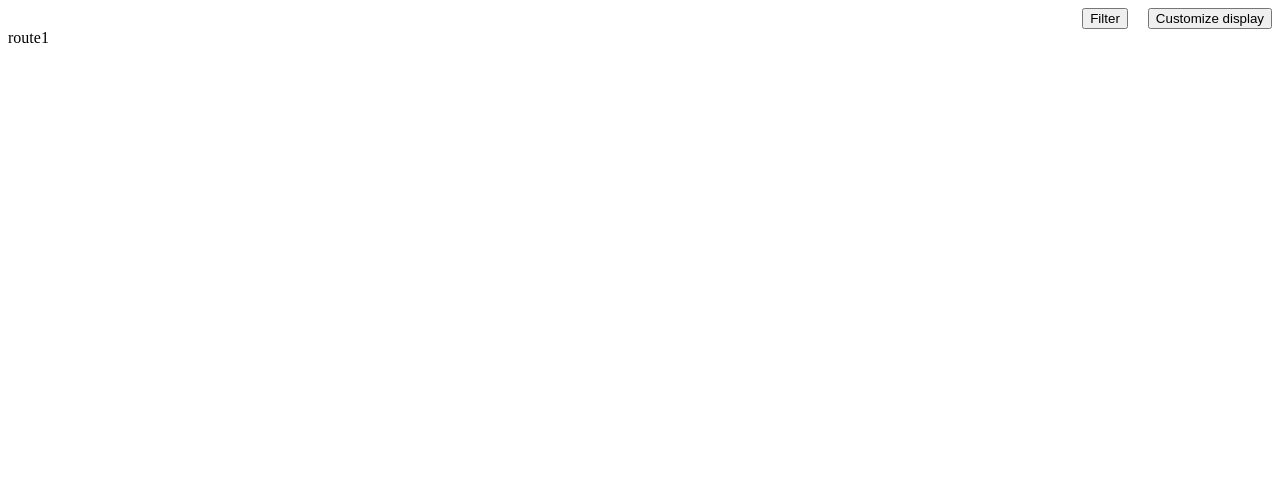
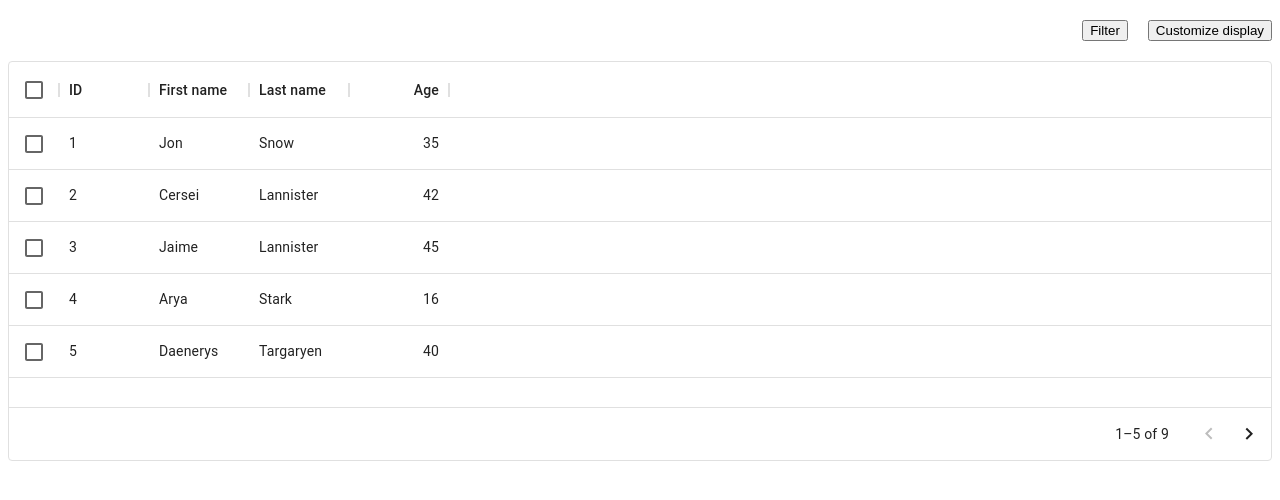
Before and after one commit to omarsalem7/stella, a React (Vite) app: page /route1 in a window 1280 px wide. Shown: the top 500 px of the page. Built offline with nearby package versions, Linux system fonts and the light colour scheme.

Commit message:
Use table grid from Material UI

```diff
--- a/package.json
+++ b/package.json
@@ -12,6 +12,7 @@
     "@emotion/react": "^11.10.4",
     "@emotion/styled": "^11.10.4",
     "@mui/material": "^5.10.8",
+    "@mui/x-data-grid": "^5.17.6",
     "react": "^18.2.0",
     "react-dom": "^18.2.0",
     "react-router-dom": "^6.4.2"
--- a/src/routes/route1.tsx
+++ b/src/routes/route1.tsx
@@ -1,10 +1,11 @@
 import Header from '../shared/header';
+import Table from '../shared/table';
 
 const Route1 = () => {
   return (
     <>
       <Header />
-      <div>route1</div>
+      <Table />
     </>
   );
 };
--- a/src/shared/header.module.css
+++ b/src/shared/header.module.css
@@ -2,4 +2,5 @@
   display: flex;
   flex-direction: row-reverse;
   gap: 20px;
+  margin: 20px 0;
 }
--- /dev/null
+++ b/src/shared/table.tsx
@@ -0,0 +1,47 @@
+import Box from '@mui/material/Box';
+import { DataGrid, GridColDef, GridValueGetterParams } from '@mui/x-data-grid';
+
+const columns: GridColDef[] = [
+  { field: 'id', headerName: 'ID', width: 90 },
+  {
+    field: 'firstName',
+    headerName: 'First name',
+  },
+  {
+    field: 'lastName',
+    headerName: 'Last name',
+  },
+  {
+    field: 'age',
+    headerName: 'Age',
+    type: 'number',
+  },
+];
+
+const rows = [
+  { id: 1, lastName: 'Snow', firstName: 'Jon', age: 35 },
+  { id: 2, lastName: 'Lannister', firstName: 'Cersei', age: 42 },
+  { id: 3, lastName: 'Lannister', firstName: 'Jaime', age: 45 },
+  { id: 4, lastName: 'Stark', firstName: 'Arya', age: 16 },
+  { id: 5, lastName: 'Targaryen', firstName: 'Daenerys', age: 40 },
+  { id: 6, lastName: 'Melisandre', firstName: null, age: 150 },
+  { id: 7, lastName: 'Clifford', firstName: 'Ferrara', age: 44 },
+  { id: 8, lastName: 'Frances', firstName: 'Rossini', age: 36 },
+  { id: 9, lastName: 'Roxie', firstName: 'Harvey', age: 65 },
+];
+
+export default function Table() {
+  return (
+    <Box sx={{ height: 400, width: '100%' }}>
+      <DataGrid
+        rows={rows}
+        columns={columns}
+        pageSize={5}
+        rowsPerPageOptions={[5]}
+        checkboxSelection
+        disableSelectionOnClick
+        experimentalFeatures={{ newEditingApi: true }}
+      />
+    </Box>
+  );
+}
```
Also changed, not shown: 1 other file (tests, documents, lock files or other folders).
